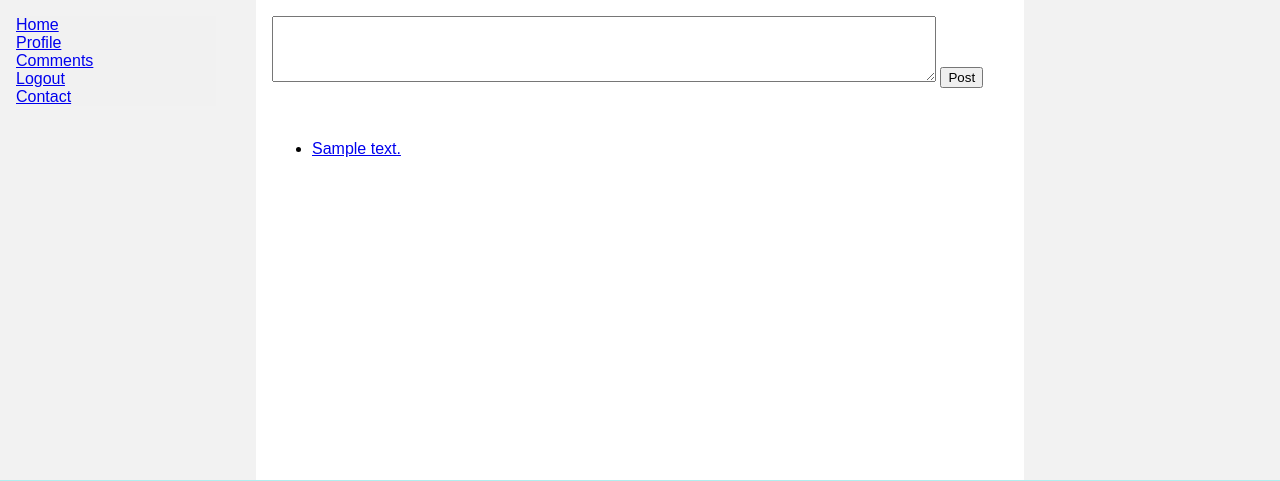
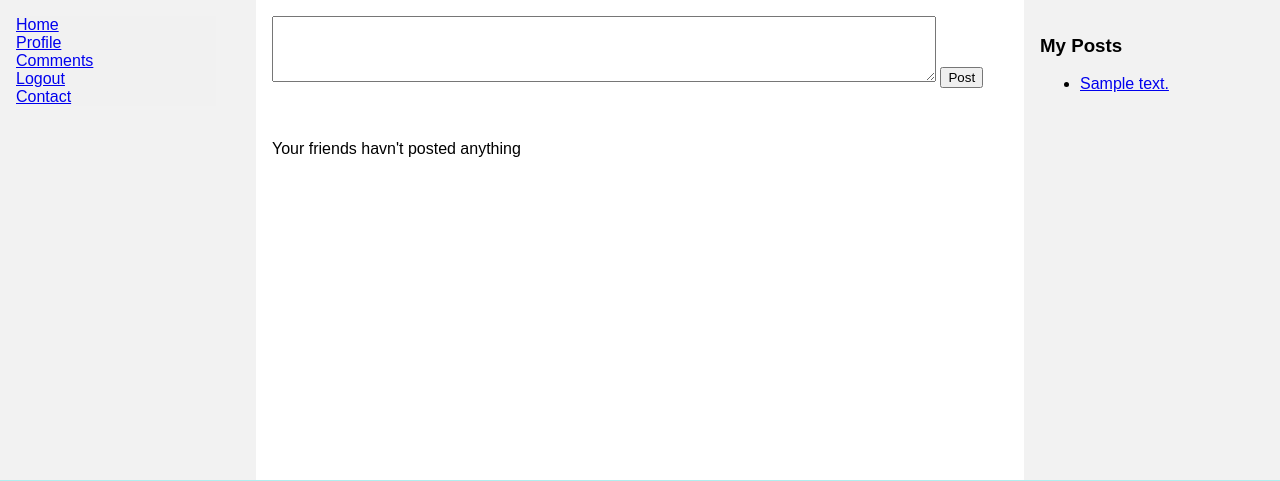
Before and after one commit to shalpie/DjProject, a Django app: page /post/ in a window 1280 px wide. Shown: the part 160-641 px from the top of the page. Run offline with Django 3.2, Linux system fonts and the light colour scheme; a user stored in the database is signed in; tables that the repository leaves empty hold one stand-in row (values such as "Sample post").

Commit message:
minor changes and requirements.txt

```diff
--- a/TweetApp/postapp/templates/postapp/detail.html
+++ b/TweetApp/postapp/templates/postapp/detail.html
@@ -1,4 +1,4 @@
-% extends 'base.html' %}
+{% extends 'base.html' %}
 
 {% block title_block %} Tweets {% endblock%}
 
@@ -23,7 +23,7 @@
                 <br>
                 <ul>
                 {% for c in comments %}
-                    <li><a href="{% url 'postapp:detailTweet' c.comment_id %}">{{ c.comment_text }}</a></li>
+                    <li>{{ c.comment_text }}</a></li>
                 {% endfor %}
                 </ul>
                 {% else %}
--- a/TweetApp/postapp/templates/postapp/index.html
+++ b/TweetApp/postapp/templates/postapp/index.html
@@ -19,9 +19,28 @@
       {% csrf_token %}
       <br>
       <div class="container">
-        {% if post_list %}
+        {% if friends_post_list %}
             <ul>
-            {% for p in post_list %}
+            {% for p in friends_post_list %}
+                <li><a href="{% url 'postapp:detailTweet' p.post_id %}">{{ p.post_text }}</a></li>
+            {% endfor %}
+            </ul>
+        {% else %}
+            <p>Your friends havn't posted anything</p>
+        {% endif %}
+      </div>
+    </form>
+
+{% endblock %}
+
+{% block side_block %}
+    <h3> My Posts </h3>
+    <form>
+      {% csrf_token %}
+      <div class="container">
+        {% if user_post_list %}
+            <ul>
+            {% for p in user_post_list %}
                 <li><a href="{% url 'postapp:detailTweet' p.post_id %}">{{ p.post_text }}</a></li>
             {% endfor %}
             </ul>
--- a/TweetApp/postapp/views.py
+++ b/TweetApp/postapp/views.py
@@ -13,8 +13,9 @@ from django.contrib.auth.decorators import login_required
 def showTweet(request):
 	""" The default view to display the user tweets"""
 	u = request.user
-	post_list = Post.objects.filter(post_user = u)
-	context = { 'user' : u , 'post_list' : post_list}
+	user_post_list = Post.objects.filter(post_user = u)
+	friends_post_list = Post.objects.exclude(post_user = u)
+	context = { 'user' : u , 'user_post_list' : user_post_list  , 'friends_post_list' : friends_post_list}
 	return render(request,'postapp/index.html',context)
 
 
--- a/TweetApp/templates/base.html
+++ b/TweetApp/templates/base.html
@@ -91,7 +91,9 @@
     </ul>
   </div>
     </nav>
-    <aside></aside>
+    <aside>
+        {% block side_block %} {% endblock %}
+    </aside>
   </div>
   <footer></footer>
 </body>
```
Also changed, not shown: requirements.txt (added, +15 -0 lines).
